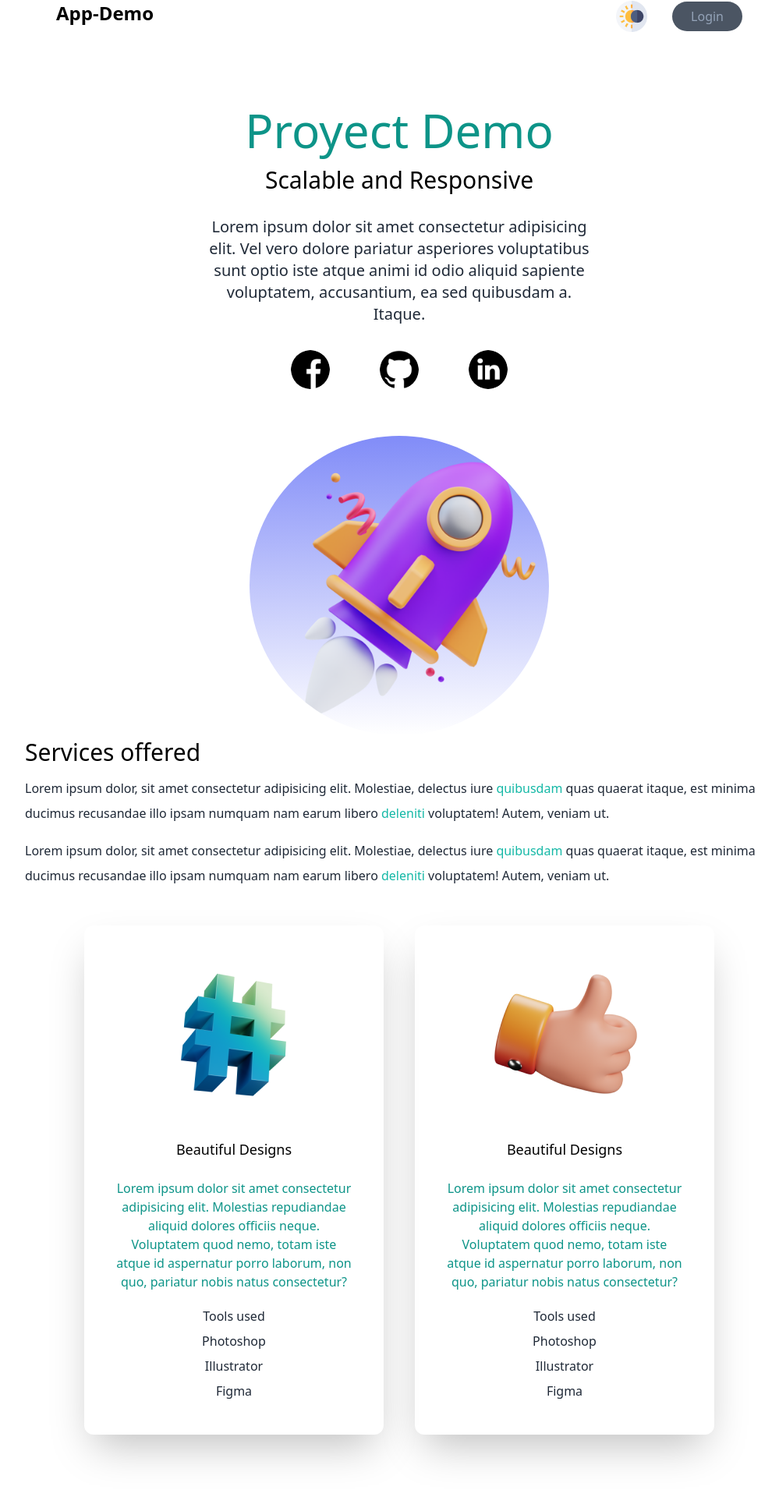
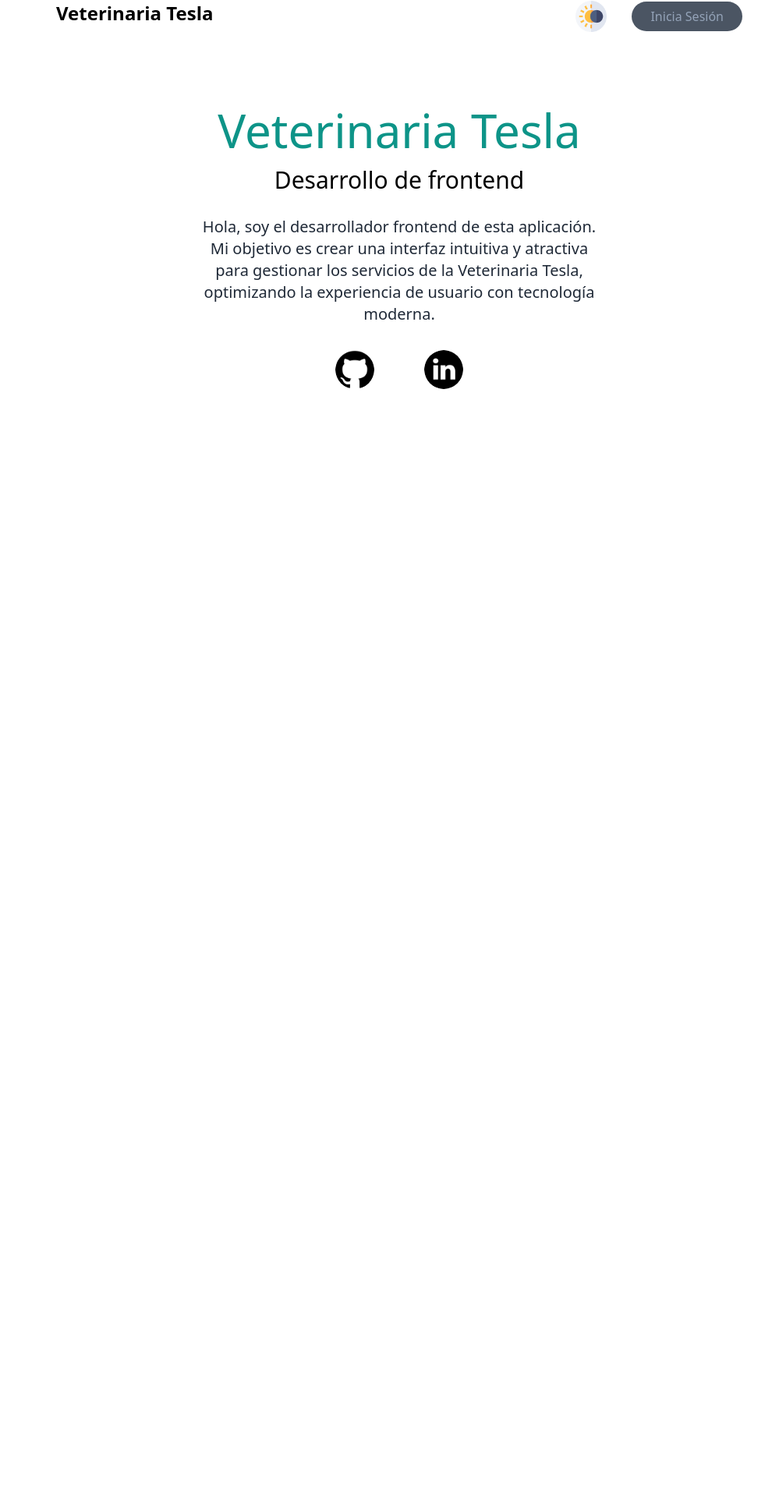
Before and after one commit to erick200011/Veterinaria_, a React (Vite) app in the folder Frontend/: page / in a window 1280 px wide. Shown: the part 39-1959 px from the top of the page at 78% size, without its empty margins (128-1127 px from the left). After the commit the page ends 800 px from the top, so only its background shows below. Built offline with nearby package versions, Linux system fonts and the light colour scheme.

Commit message:
Vistas y actualización de redes sociales

```diff
--- a/Frontend/src/paginas/Forgot.jsx
+++ b/Frontend/src/paginas/Forgot.jsx
@@ -35,8 +35,8 @@ export const Forgot = () => {
 
                 {Object.keys(mensaje).length>0 && <Mensaje tipo={mensaje.tipo}>{mensaje.respuesta}</Mensaje>}
 
-                    <h1 className="text-3xl font-semibold mb-2 text-center uppercase  text-gray-500">Forgot your password!</h1>
-                    <small className="text-gray-400 block my-4 text-sm">Don't worry, please enter your details</small>
+                    <h1 className="text-3xl font-semibold mb-2 text-center uppercase  text-gray-500">¿Olvidaste tu contraseña?</h1>
+                    <small className="text-gray-400 block my-4 text-sm">No te preocupes, por favor ingresa tus datos</small>
 
 
                     <form onSubmit={handleSubmit}>
@@ -59,7 +59,7 @@ export const Forgot = () => {
                     </div>
 
                     <div className="mt-3 text-sm flex justify-between items-center">
-                        <p>You already remembered</p>
+                        <p>Ya lo recordaste</p>
                         <Link to="/login" className="py-2 px-5 bg-gray-600 text-slate-300 border rounded-xl hover:scale-110 duration-300 hover:bg-gray-900 hover:text-white">Login</Link>
 
                     </div>
--- a/Frontend/src/paginas/LandinPage.jsx
+++ b/Frontend/src/paginas/LandinPage.jsx
@@ -1,141 +1,47 @@
 import logoDarkMode from '../assets/dark.png'
-import logoFacebook from '../assets/facebook.png'
 import logoGithub from '../assets/github.png'
 import logoLinkedind from '../assets/linkedin.png'
-import logoRocket from '../assets/rocket.webp'
-import logoCode from '../assets/code.png'
-import logoConsulting from '../assets/consulting.png'
-import logoDesign from '../assets/design.png'
-import logoWeb1 from '../assets/web1.png'
-import logoWeb2 from '../assets/web2.png'
-import logoWeb3 from '../assets/web3.png'
-import logoWeb4 from '../assets/web4.png'
-import logoWeb5 from '../assets/web5.png'
-import logoWeb6 from '../assets/web6.png'
 import { useState } from 'react'
-import {Link} from 'react-router-dom'
-
+import { Link } from 'react-router-dom'
 
 export const LandinPage = () => {
     const [darkMode, setdarkMode] = useState(false)
     return (
-        <div className={darkMode ? "dark" :""}>
+        <div className={darkMode ? "dark" : ""}>
 
             <main className='bg-white px-10 md:px-20 lg:px-40 dark:bg-gray-800'>
                 <section>
                     <nav className='p-10 mb-12 flex justify-between'>
-                        <h1 className='text-2xl font-bold dark:text-white'>App-Demo</h1>
+                        <h1 className='text-2xl font-bold dark:text-white'>Veterinaria Tesla</h1>
                         <ul className='flex items-center'>
-                            <li><img onClick={()=>setdarkMode(!darkMode)} className='cursor-pointer' src={logoDarkMode} alt="logo" width={40} height={40}/></li>
-                            <li><Link to="/login" className='bg-gray-600 text-slate-400 px-6 py-2 rounded-full ml-8 hover:bg-gray-900 hover:text-white' href="#">Login</Link></li>
+                            <li>
+                                <img onClick={() => setdarkMode(!darkMode)} className='cursor-pointer' src={logoDarkMode} alt="modo oscuro" width={40} height={40} />
+                            </li>
+                            <li>
+                                <Link to="/login" className='bg-gray-600 text-slate-400 px-6 py-2 rounded-full ml-8 hover:bg-gray-900 hover:text-white'>
+                                    Inicia Sesión
+                                </Link>
+                            </li>
                         </ul>
                     </nav>
 
                     <div className='text-center'>
-                        <h2 className='text-5xl py-2 text-teal-600 font-medium md:text-6xl'>Proyect Demo</h2>
-                        <h3 className='text-2xl py-2 md:text-3xl dark:text-white'>Scalable and Responsive</h3>
-                        <p className='text-md py-5 leading-8 text-gray-800 md:text-xl max-w-lg mx-auto dark:text-white'>Lorem ipsum dolor sit amet consectetur adipisicing elit. Vel vero dolore pariatur asperiores voluptatibus sunt optio iste atque animi id odio aliquid sapiente voluptatem, accusantium, ea sed quibusdam a. Itaque.</p>
+                        <h2 className='text-5xl py-2 text-teal-600 font-medium md:text-6xl'>Veterinaria Tesla</h2>
+                        <h3 className='text-2xl py-2 md:text-3xl dark:text-white'>Desarrollo de frontend</h3>
+                        <p className='text-md py-5 leading-8 text-gray-800 md:text-xl max-w-lg mx-auto dark:text-white'>
+                            Hola, soy el desarrollador frontend de esta aplicación. Mi objetivo es crear una interfaz intuitiva y atractiva para gestionar los servicios de la Veterinaria Tesla, optimizando la experiencia de usuario con tecnología moderna.
+                        </p>
                     </div>
 
                     <div className='text-5xl flex justify-center gap-16 py-3'>
-                        <img src={logoFacebook} alt="logo-redes" width={50} height={50}  className={'dark:border-2 border-teal-300 rounded-full'}/>
-
-                        <img src={logoGithub} alt="logo-redes" width={50} height={50} className={'dark:border-2 border-teal-300 rounded-full'}/>
-
-                        <img src={logoLinkedind} alt="logo-redes" width={50} height={50} className={'dark:border-2 border-teal-300 rounded-full'}/>
-                    </div>
-
-                    <div className='relative mx-auto  bg-gradient-to-b from-indigo-400 rounded-full w-80 h-80 mt-12 overflow-hidden md:w-96 md:h-96 dark:border-4 border-teal-300'>
-                        <img src={logoRocket} alt="logo-rocket" />
+                        <a href="https://github.com/erick200011" target="_blank" rel="noopener noreferrer">
+                            <img src={logoGithub} alt="GitHub" width={50} height={50} className='dark:border-2 border-teal-300 rounded-full' />
+                        </a>
+                        <a href="https://www.linkedin.com/in/erick-palomo-81354b219/" target="_blank" rel="noopener noreferrer">
+                            <img src={logoLinkedind} alt="LinkedIn" width={50} height={50} className='dark:border-2 border-teal-300 rounded-full' />
+                        </a>
                     </div>
                 </section>
-
-                <section>
-                    <div>
-                        <h3 className='text-3xl py-1 dark:text-white'>Services offered</h3>
-                        <p className='text-md py-2 leading-8 text-gray-800 dark:text-white'>Lorem ipsum dolor, sit amet consectetur adipisicing elit. Molestiae, delectus iure <span className='text-teal-500'>quibusdam</span> quas quaerat itaque, est minima ducimus recusandae illo ipsam numquam nam earum libero <span className='text-teal-500'>deleniti</span> voluptatem! Autem, veniam ut.</p>
-                        <p className='text-md py-2 leading-8 text-gray-800 dark:text-white'>Lorem ipsum dolor, sit amet consectetur adipisicing elit. Molestiae, delectus iure <span className='text-teal-500'>quibusdam</span> quas quaerat itaque, est minima ducimus recusandae illo ipsam numquam nam earum libero <span className='text-teal-500'>deleniti</span> voluptatem! Autem, veniam ut.</p>
-                    </div>
-
-                    <div className='md:flex md:flex-wrap lg:flex lg:justify-center gap-10'>
-                        <div className='text-center shadow-2xl p-10 rounded-xl my-10 md:w-72 lg:w-96 dark:bg-slate-100'>
-                            <img className='mx-auto' src={logoCode} alt="" />
-                            <h3 className='text-lg font-medium pt-8 pb-2'>Beautiful Designs</h3>
-                            <p className='py-4 text-teal-600'>Lorem ipsum dolor sit amet consectetur adipisicing elit. Molestias repudiandae aliquid dolores officiis neque. Voluptatem quod nemo, totam iste atque id aspernatur porro laborum, non quo, pariatur nobis natus consectetur?</p>
-                            <p className='text-gray-800 py-1'>Tools used</p>
-                            <p className='text-gray-800 py-1'>Photoshop</p>
-                            <p className='text-gray-800 py-1'>Illustrator</p>
-                            <p className='text-gray-800 py-1'>Figma</p>
-                        </div>
-                        <div className='text-center shadow-2xl p-10 rounded-xl my-10 md:w-72 lg:w-96 dark:bg-slate-300'>
-                            <img className='mx-auto' src={logoConsulting} alt="" />
-                            <h3 className='text-lg font-medium pt-8 pb-2'>Beautiful Designs</h3>
-                            <p className='py-4 text-teal-600'>Lorem ipsum dolor sit amet consectetur adipisicing elit. Molestias repudiandae aliquid dolores officiis neque. Voluptatem quod nemo, totam iste atque id aspernatur porro laborum, non quo, pariatur nobis natus consectetur?</p>
-                            <p className='text-gray-800 py-1'>Tools used</p>
-                            <p className='text-gray-800 py-1'>Photoshop</p>
-                            <p className='text-gray-800 py-1'>Illustrator</p>
-                            <p className='text-gray-800 py-1'>Figma</p>
-                        </div>
-                        <div className='text-center shadow-2xl p-10 rounded-xl my-10 md:w-72 lg:w-96 dark:bg-slate-100'>
-                            <img className='mx-auto' src={logoDesign} alt="" />
-                            <h3 className='text-lg font-medium pt-8 pb-2'>Beautiful Designs</h3>
-                            <p className='py-4 text-teal-600'>Lorem ipsum dolor sit amet consectetur adipisicing elit. Molestias repudiandae aliquid dolores officiis neque. Voluptatem quod nemo, totam iste atque id aspernatur porro laborum, non quo, pariatur nobis natus consectetur?</p>
-                            <p className='text-gray-800 py-1'>Tools used</p>
-                            <p className='text-gray-800 py-1'>Photoshop</p>
-                            <p className='text-gray-800 py-1'>Illustrator</p>
-                            <p className='text-gray-800 py-1'>Figma</p>
-                        </div>
-                    </div>
-                </section>
-
-                <section>
-                    <div>
-                        <h3 className='text-3xl py-1 dark:text-white'>Proyects</h3>
-                        <p className='text-md py-2 leading-8 text-gray-800 dark:text-white'>Lorem ipsum dolor, sit amet consectetur adipisicing elit. Molestiae, delectus iure <span className='text-teal-500'>quibusdam</span> quas quaerat itaque, est minima ducimus recusandae illo ipsam numquam nam earum libero <span className='text-teal-500'>deleniti</span> voluptatem! Autem, veniam ut.</p>
-                        <p className='text-md py-2 leading-8 text-gray-800 dark:text-white'>Lorem ipsum dolor, sit amet consectetur adipisicing elit. Molestiae, delectus iure <span className='text-teal-500'>quibusdam</span> quas quaerat itaque, est minima ducimus recusandae illo ipsam numquam nam earum libero <span className='text-teal-500'>deleniti</span> voluptatem! Autem, veniam ut.</p>
-                    </div>
-
-
-                    <div className="flex flex-col gap-10 py-10 lg:flex-row lg:flex-wrap">
-                        <div className="basis-1/3 flex-1 ">
-                            <img
-                                className="rounded-lg object-cover"
-                                src={logoWeb1}
-                            />
-                        </div>
-                        <div className="basis-1/3 flex-1">
-                            <img
-                                className="rounded-lg object-cover"
-                                src={logoWeb2}
-                            />
-                        </div>
-                        <div className="basis-1/3 flex-1">
-                            <img
-                                className="rounded-lg object-fill"
-                                src={logoWeb4}
-                            />
-                        </div>
-                        <div className="basis-1/3 flex-1">
-                            <img
-                                className="rounded-lg object-cover"
-                                src={logoWeb6}
-                            />
-                        </div>
-                        <div className="basis-1/3 flex-1">
-                            <img
-                                className="rounded-lg object-cover"
-                                src={logoWeb5}
-                            />
-                        </div>
-                        <div className="basis-1/3 flex-1 lg:bg-orange-100">
-                            <img
-                                className="rounded-lg object-cover "
-                                src={logoWeb3}
-                            />
-                        </div>
-                    </div>
-                </section>
-
             </main>
 
         </div>
--- a/Frontend/src/paginas/NotFound.jsx
+++ b/Frontend/src/paginas/NotFound.jsx
@@ -12,9 +12,9 @@ export const NotFound = () => {
 
             <div className="flex flex-col items-center justify-center">
 
-                <p className="text-3xl md:text-4xl lg:text-5xl text-gray-800 mt-12">Page Not Found</p>
+                <p className="text-3xl md:text-4xl lg:text-5xl text-gray-800 mt-12">Página no encontrada</p>
 
-                <p className="md:text-lg lg:text-xl text-gray-600 mt-8">Sorry, the page you are looking for could not be found.</p>
+                <p className="md:text-lg lg:text-xl text-gray-600 mt-8">Lo sentimos, no se pudo encontrar la página que estás buscando.</p>
 
                 <Link to="/login" className="p-3 m-5 w-full text-center  bg-gray-600 text-slate-300  border rounded-xl hover:scale-110 duration-300 hover:bg-gray-900 hover:text-white">Login</Link>
 
--- a/Frontend/src/paginas/Register.jsx
+++ b/Frontend/src/paginas/Register.jsx
@@ -38,8 +38,8 @@ export const Register = () => {
             <div className="bg-white flex justify-center items-center w-1/2">
                 <div className="md:w-4/5 sm:w-full">
                     {Object.keys(mensaje).length>0 && <Mensaje tipo={mensaje.tipo}>{mensaje.respuesta}</Mensaje>}
-                    <h1 className="text-3xl font-semibold mb-2 text-center uppercase  text-gray-500">Welcome</h1>
-                    <small className="text-gray-400 block my-4 text-sm">Please enter your details</small>
+                    <h1 className="text-3xl font-semibold mb-2 text-center uppercase  text-gray-500">Bienvenido/a</h1>
+                    <small className="text-gray-400 block my-4 text-sm">Por favor, introduzca sus datos</small>
                     <form onSubmit={handleSubmit}>
                         <div className="mb-3">
                             <label className="mb-2 block text-sm font-semibold" htmlFor="nombre">Nombre:</label>
@@ -84,7 +84,7 @@ export const Register = () => {
                         </div>
 
                         <div className="mb-3">
-                            <button className="bg-gray-500 text-slate-300 border py-2 w-full rounded-xl mt-5 hover:scale-105 duration-300 hover:bg-gray-900 hover:text-white">Register
+                            <button className="bg-gray-500 text-slate-300 border py-2 w-full rounded-xl mt-5 hover:scale-105 duration-300 hover:bg-gray-900 hover:text-white">Registro
                             </button>
                         </div>
                     </form>
@@ -92,8 +92,8 @@ export const Register = () => {
                     <div className="mt-5 text-xs border-b-2 py-4 "></div>
 
                     <div className="mt-3 text-sm flex justify-between items-center">
-                        <p>You've already an account?</p>
-                        <Link to="/login" className="py-2 px-5 bg-gray-500 text-slate-300 border rounded-xl hover:scale-110 duration-300 hover:bg-gray-900 ">Login</Link>
+                        <p>¿Ya tienes una cuenta?</p>
+                        <Link to="/login" className="py-2 px-5 bg-gray-500 text-slate-300 border rounded-xl hover:scale-110 duration-300 hover:bg-gray-900 ">Acceso</Link>
                     </div>
 
 
```
Also changed, not shown: Frontend/src/componets/Tabla.jsx (+51 -44 lines), Frontend/src/paginas/Login.jsx (+8 -18 lines), Frontend/src/paginas/Restablecer.jsx (+5 -5 lines), 1 other file (tests, documents, lock files or other folders).
